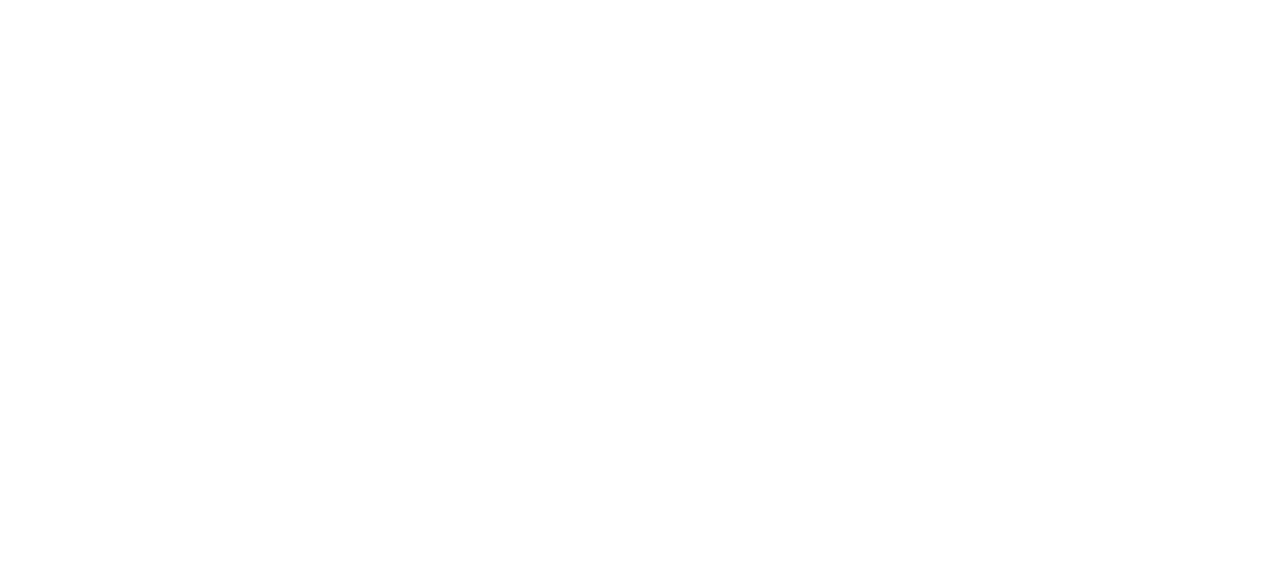
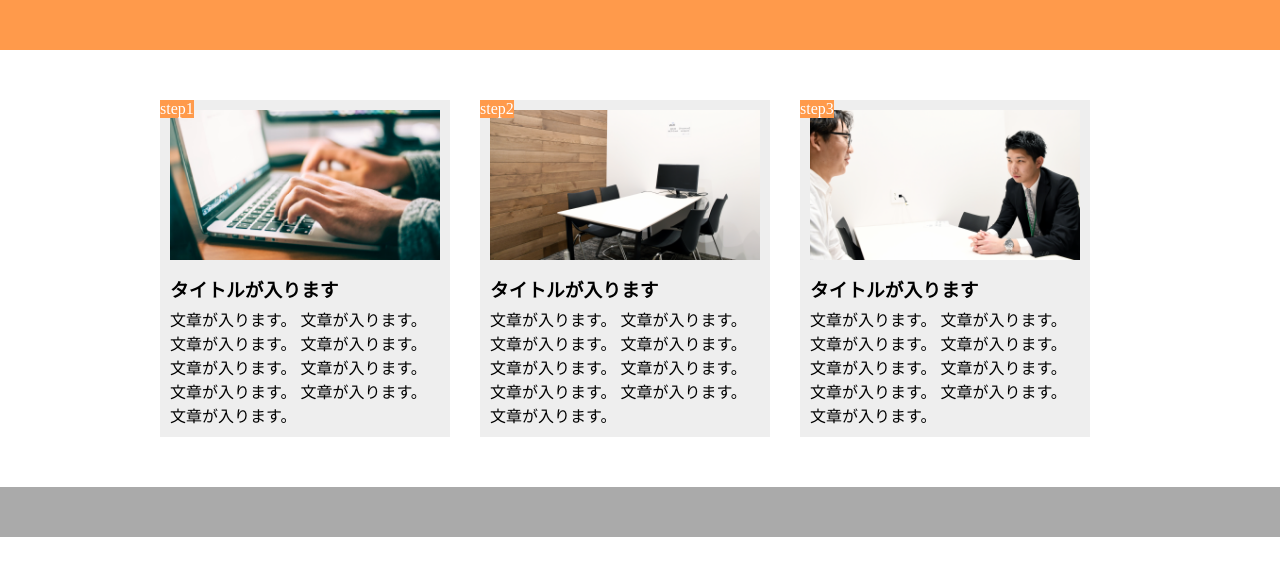
Before and after one commit to reszcb740/kadai-html-css, a plain HTML site: page chapter10_exercise/index.html in a window 1280 px wide. Drawn offline with Linux system fonts and the light colour scheme.

Commit message:
[Update]1-10

```diff
--- a/chapter10_exercise/index.html
+++ b/chapter10_exercise/index.html
@@ -7,5 +7,35 @@
   </head>
   <body>
 
+   <header></header>
+
+   <main>
+    <div class="step-box">
+      <div class="step-image1"></div>
+      <span class="step-number">step1</span>
+      <h3 class="title">タイトルが入ります</h3>
+      <p class="text">
+        文章が入ります。 文章が入ります。 文章が入ります。 文章が入ります。 文章が入ります。 文章が入ります。 文章が入ります。 文章が入ります。 文章が入ります。
+      </p>
+    </div>
+
+    <div class="step-box">
+      <div class="step-image2"></div>
+      <span class="step-number">step2</span>
+      <h3 class="title">タイトルが入ります</h3>
+      <p class="text">
+        文章が入ります。 文章が入ります。 文章が入ります。 文章が入ります。 文章が入ります。 文章が入ります。 文章が入ります。 文章が入ります。 文章が入ります。</p>
+    </div>
+
+    <div class="step-box">
+      <div class="step-image3"></div>
+      <span class="step-number">step3</span>
+      <h3 class="title">タイトルが入ります</h3>
+      <p class="text">
+        文章が入ります。 文章が入ります。 文章が入ります。 文章が入ります。 文章が入ります。 文章が入ります。 文章が入ります。 文章が入ります。 文章が入ります。</p>
+    </div>
+   </main>
+
+   <footer></footer>
   </body>
 </html>
--- a/chapter10_exercise/style.css
+++ b/chapter10_exercise/style.css
@@ -0,0 +1,62 @@
+* {
+  margin: 0;
+  padding: 0;
+  box-sizing: border-box;
+}
+
+header {
+  height: 50px;
+  background-color: #ff9a4b;
+}
+
+main {
+  width: 960px;
+  margin: 50px auto;
+  display: flex;
+}
+
+.step-box {
+  width: 300px;
+  margin-right: 30px;
+  position: relative;
+  padding: 10px;
+  background-color: #eee;
+}
+
+.step-image1 {
+  height: 150px;
+  background-image: url(img/flow01.png);
+  background-size: cover;
+  background-position: bottom;
+}
+
+.step-image2 {
+  height: 150px;
+  background-image: url(img/flow02.png);
+  background-size: cover;
+  background-position: bottom;
+}
+
+.step-image3 {
+  height: 150px;
+  background-image: url(img/flow03.png);
+  background-size: cover;
+  background-position: bottom;
+}
+
+.step-number {
+  position: absolute;
+  top: 0;
+  left: 0;
+  background-color: #ff9a4b;
+  color: #fff;
+}
+
+.title {
+  margin: 15px 0 5px;
+}
+
+footer {
+  height: 50px;
+  background-color: #aaa;
+}
```
Also changed, not shown: chapter10_exercise/img/flow01.png (added), chapter10_exercise/img/flow02.png (added), chapter10_exercise/img/flow03.png (added).
